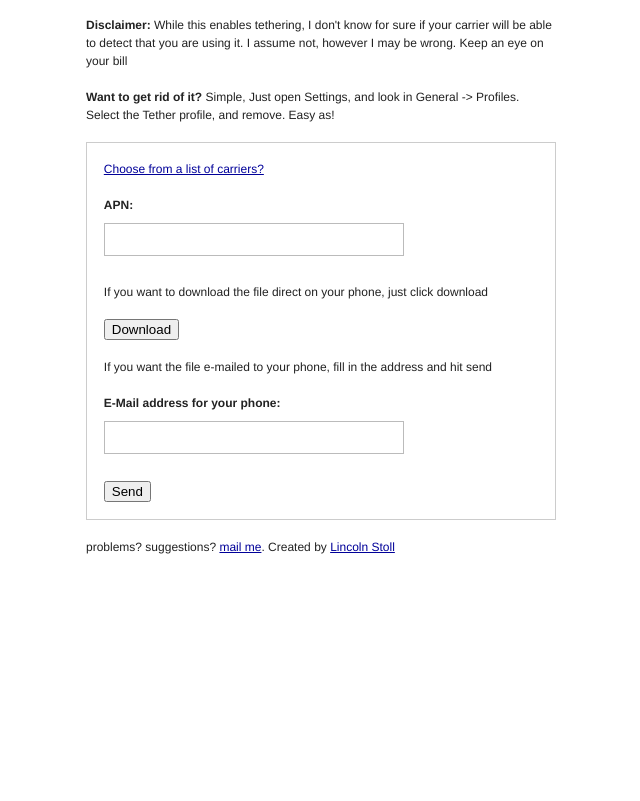
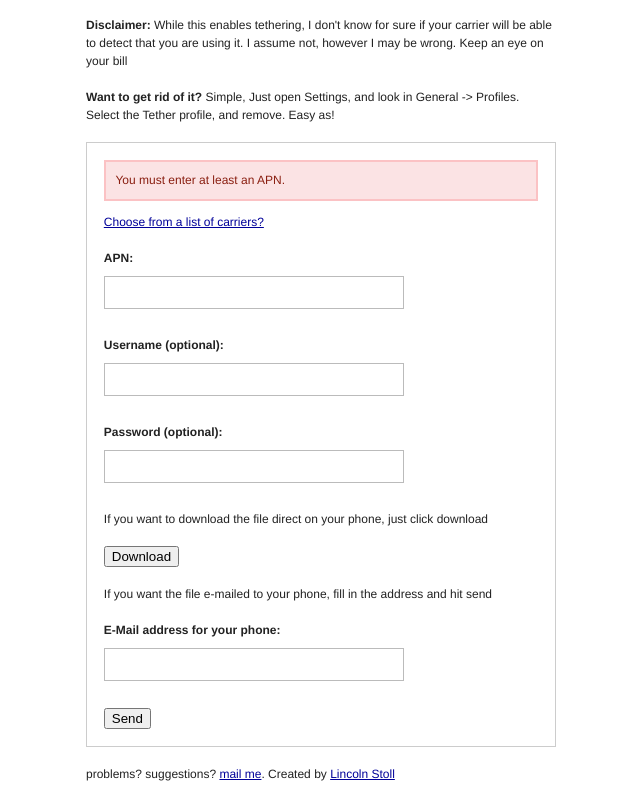
Before and after one commit to lstoll/tetherme, a PHP site: the page made by index.php in a window 1280 px wide. Shown: the part 202-1003 px from the top of the page, without its empty margins (319-959 px from the left). Before the commit the page ends 756 px from the top, so only its background shows below. Run offline with PHP 8.4, Linux system fonts and the light colour scheme.

Commit message:
Added support for usernames/passwords, externalized carrier settings
--HG--
extra : convert_revision : 465dab30eef0d3a5f36b0ac50dd347f0b5a00d06

```diff
--- /dev/null
+++ b/include/carriers.php
@@ -0,0 +1,27 @@
+<?
+// This contains the data for the supported carriers
+
+$carriers = array(
+  'autelstra' => array('name' => 'AU - Telstra', 'apn' => 'telstra.internet', 'username' => '', 'password' => ''),
+  'auoptus' => array('name' => 'AU - Optus', 'apn' => 'internet', 'username' => '', 'password' => ''),
+  'authree' => array('name' => 'AU - Three', 'apn' => '3services', 'username' => '', 'password' => ''),
+  'auvodafone' => array('name' => 'AU - Vodafone', 'apn' => 'vfinternet.au', 'username' => '', 'password' => ''),
+  'auvirgin' => array('name' => 'AU - Virgin', 'apn' => 'VirginInternet', 'username' => '', 'password' => ''),
+  'chswisscom' => array('name' => 'CH - Swisscom', 'apn' => 'gprs.swisscom.ch', 'username' => '', 'password' => ''),
+  'ukthree' => array('name' => 'UK - Three', 'apn' => 'three.co.uk', 'username' => '', 'password' => ''),
+  'uko2monthly' => array('name' => 'UK - O2 (Pay Monthly)', 'apn' => 'idata.o2.co.uk', 'username' => 'vertigo', 'password' => 'password'),
+  'uk02payandgo' => array('name' => 'UK - O2 (Pay and Go)', 'apn' => 'payandgo.o2.co.uk', 'username' => 'vertigo', 'password' => 'password'),
+  'usatt' => array('name' => 'US - AT&T', 'apn' => 'wap.cingular', 'username' => 'WAP@CINGULARGPRS.COM', 'password' => 'CINGULAR1'),
+);
+
+/**
+ * This function generates the apn snippet from the carrier hash
+ */
+function carrier_apn_snippet($carrier) {
+  $config = "<key>apn</key>\n<string>".$carrier['apn']."</string>\n";
+  $config .= "<key>username</key>\n<string>".$carrier['username']."</string>\n";
+  $config .= "<key>password</key>\n<string>".$carrier['password']."</string>\n";
+  return $config;
+}
+
+?>
--- a/index.php
+++ b/index.php
@@ -1,5 +1,7 @@
 <?
+require_once('include/carriers.php');
 $message = $_GET['message'];
+$message_type = $_GET['message_type'];
 $_GET['manual_apn'] == 'true' ? $manual_apn = true : $manual_apn = false;
 $on_iphone = strpos($_SERVER['HTTP_USER_AGENT'],"iPhone");
 ?>
@@ -27,26 +29,20 @@ $on_iphone = strpos($_SERVER['HTTP_USER_AGENT'],"iPhone");
 			    Select the Tether profile, and remove. Easy as!</p>
 	<form action="/sendconfig/" method="get">
 		<fieldset>
-		<? if($message == 'sent') { ?>
-			<div class="success">The config file has been sent to your email - check it on your phone</div>
-		<? } else if($message == 'failed') { ?>
-			<div class="error">Sending the config failed. Please try again</div>
+		<? if($message) { ?>
+			<div class="<?=$message_type?>"><?=$message?></div>
 		<? } ?>
 		<? if ($manual_apn) { ?>
 			<p><a href="/">Choose from a list of carriers?</a></p>
 			<p><label for="apn">APN:</label><br><input class="title" type="text" name="apn"/></p>
+			<p><label for="username">Username (optional):</label><br><input class="title" type="text" name="username"/></p>
+			<p><label for="password">Password (optional):</label><br><input class="title" type="text" name="password"/></p>
 		<? } else {?>
 			<p><a href="/?manual_apn=true">Enter an APN manually?</a></p>
-			<p><label for="apn">Carrier:</label><br><select class="title" name="apn">
-				<option value="telstra.internet">AU - Telstra</option>
-				<option value="3internet">AU - Three</option>
-				<option value="internet">AU - Optus</option>
-				<option value="vfinternet.au">AU - Vodafone</option>
-				<option value="gprs.swisscom.ch">CH - Swisscom</option>
-				<option value="three.co.uk">UK - Three</option>
-	      <option value="mobile.o2.co.uk">UK - O2 (Pay Monthly)</option>
-	      <option value="payandgo.o2.co.uk">UK - O2 (Pay and Go)</option>
-	      <option value="internet">US - AT&T</option>
+			<p><label for="apn">Carrier:</label><br><select class="title" name="carrier">
+			  <?php foreach ($carriers as $name => $data) { ?>
+				  <option value="<?=$name?>"><?=$data['name']?></option>
+	      <? } ?>
 			</select></p>
 		<? } ?>
 		<p> If you want to download the file direct on your phone, just click download</p>
```
Also changed, not shown: sendconfig/index.php (+35 -9 lines).
